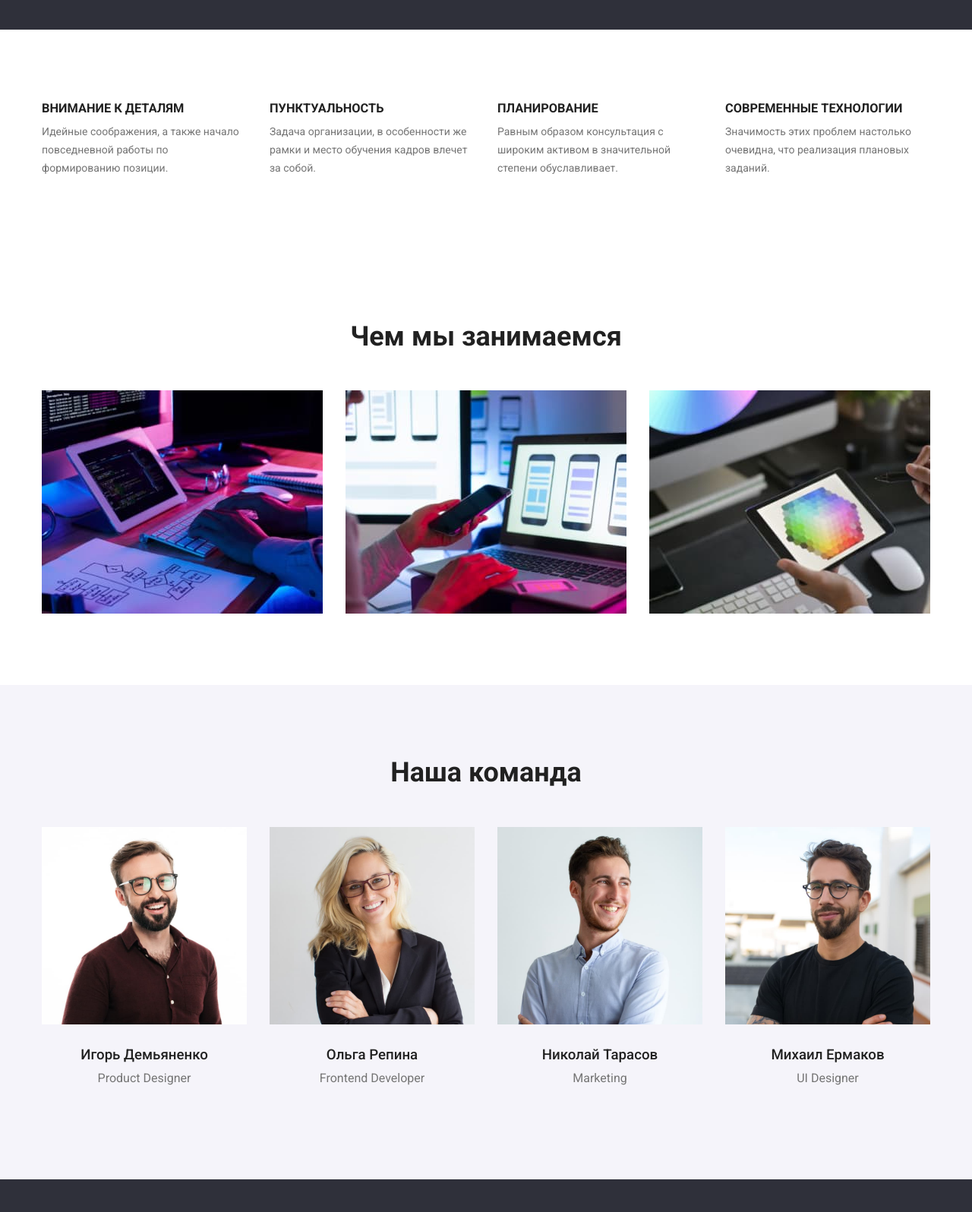
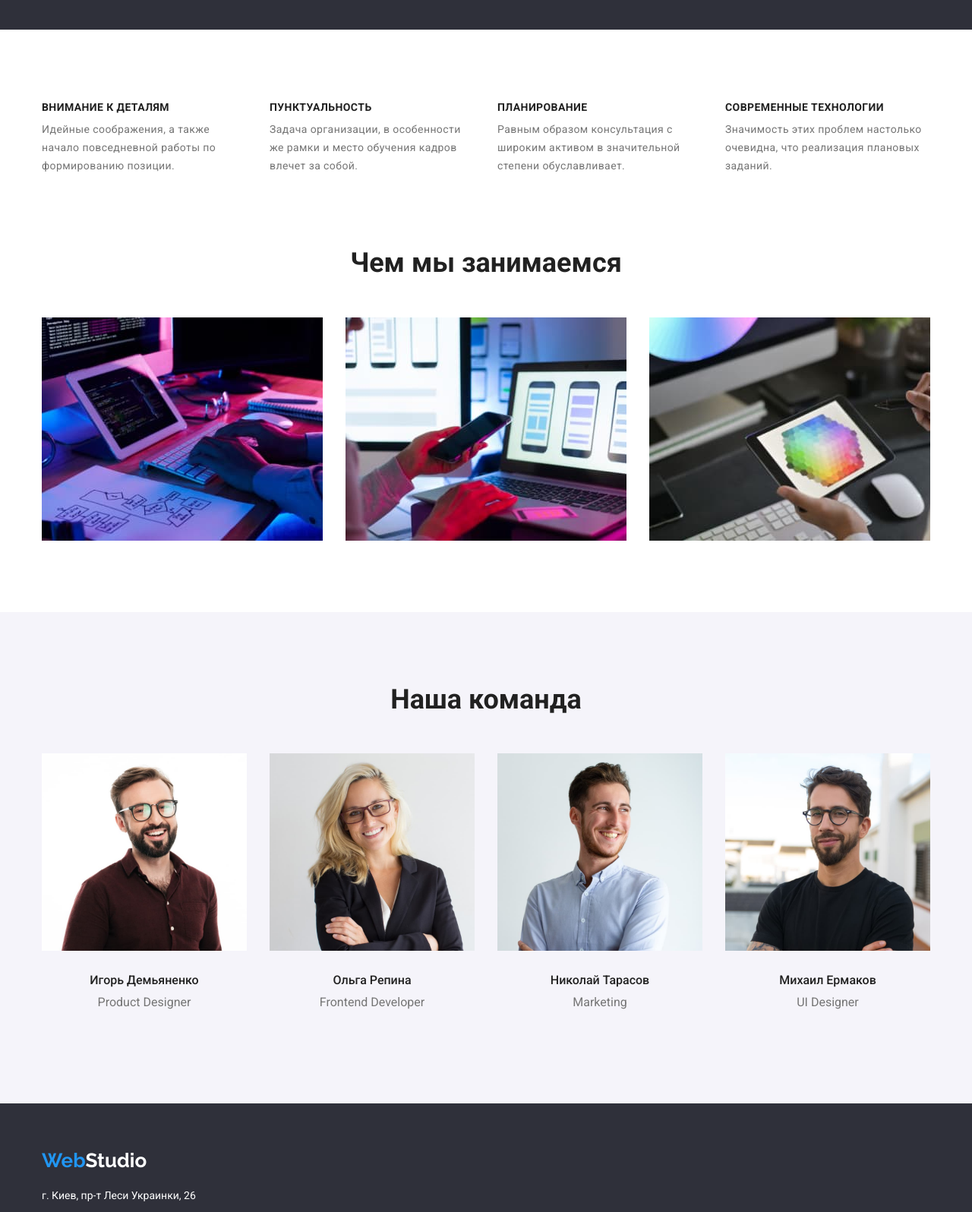
Before and after one commit to NastyaAndreeva/goit-markup-hw-03, a plain HTML site: page index.html in a window 1280 px wide. Shown: the part 660-2256 px from the top of the page at 76% size. Drawn offline with Linux system fonts and the light colour scheme.

Commit message:
HW-3 revised contacts in header, office in footer, margins and paddings in the main sections

```diff
--- a/css/style.css
+++ b/css/style.css
@@ -10,6 +10,8 @@
     --secondary-headings-size: 36px;
     --main-text-family: 'Roboto', sans-serif;
     --secondary-title-weight: 700;
+    --main-letter-spacing: 0.03em;
+    --secondary-letter-spacing: 0.02em;
 }
 
 body {
@@ -72,7 +74,7 @@ img {
     align-items: center;
 }
 
-.header {
+.header a {
     padding-top: 32px;
     padding-bottom: 32px;
 }
@@ -123,6 +125,9 @@ header {
 .navigation-contact {
     color: var(--secondary-text-color);
     text-decoration: none;
+    font-weight: 500;
+    line-height: 1.143;
+    letter-spacing: var(--secondary-letter-spacing);
 }
 
 .navigation-contact:first-child {
@@ -151,6 +156,7 @@ header {
     font-size: 44px;
     font-weight: 900;
     line-height: 1.36;
+    letter-spacing: 0.06em;
     text-transform: uppercase;
     width: 696px;
     text-align: center;
@@ -174,6 +180,8 @@ header {
 
 .characteristics .title {
     font-weight: var(--secondary-title-weight);
+    font-size: var(--main-text-size);
+    letter-spacing: var(--main-letter-spacing);
     line-height: 1.172;
     text-transform: uppercase;
     margin-bottom: 10px;
@@ -181,7 +189,12 @@ header {
 
 .characteristics .text {
     line-height: 1.714;
+    letter-spacing: var(--main-letter-spacing);
     color: var(--secondary-text-color);
+}
+
+.portfolio.section {
+    padding-top: 0;
 }
 
 .detail {
@@ -228,7 +241,7 @@ header {
 .team .title {
     font-weight: 500;
     line-height: 1.172;
-    margin-top: 30px;
+    font-size: 16px;
     margin-bottom: 10px;
     text-align: center;
 }
@@ -238,7 +251,8 @@ header {
     text-decoration: none;
 }
 
-.team li {
+.team-details {
+    padding-top: 30px;
     padding-bottom: 30px;
 }
 
@@ -262,11 +276,23 @@ header {
     margin-top: 20px;
 }
 
+.footer-address li {
+    margin-bottom: 9px;
+}
+
+.footer-address .office {
+    opacity: 1;
+}
+
 .footer-item {
     line-height: 1.714;
     font-style: normal;
     opacity: 0.6;
     text-decoration: none;
+}
+
+.footer-item:last-child {
+    margin-bottom: 0;
 }
 
 .footer-item:hover, .footer-item:focus {
@@ -284,9 +310,11 @@ header {
 .portfolio-buttons .item {
     font-size: 16px;
     font-weight: 500;
-    line-height: 1.625;
+    line-height: 1.857;
     background-color: var(--button-main-color);
-    padding: 9px 21px;
+    padding: 6px 22px;
+    border: none;
+    border-radius: 4px;
 }
 
 .portfolio-buttons li {
--- a/index.html
+++ b/index.html
@@ -21,7 +21,7 @@
           <nav class="header-nav">
             <a href="" class="logo"><span>Web</span>Studio</a>
             <ul class="navigation">
-              <li><a href="" class="navigation-item">Контакты</a></li>
+              <li><a href="./index.html" class="navigation-item">Студия</a></li>
               <li>
                 <a href="./portfolio.html" class="navigation-item">Портфолио</a>
               </li>
@@ -117,29 +117,40 @@
                   alt="Игорь Демьяненко"
                   width="270"
                 />
-                <h3 class="title">Игорь Демьяненко</h3>
-                <p>Product Designer</p></a
-              >
+                <div class="team-details">
+                  <h3 class="title">Игорь Демьяненко</h3>
+                  <p>Product Designer</p>
+                </div>
+                </a>
             </li>
             <li>
               <a href=""
                 ><img src="./images/pic2.jpg" class="image" alt="Ольга Репина" width="270" />
-                <h3 class="title">Ольга Репина</h3>
-                <p>Frontend Developer</p></a
+                <div class="team-details">
+                  <h3 class="title">Ольга Репина</h3>
+                  <p>Frontend Developer</p>
+                </div>
+                </a
               >
             </li>
             <li>
               <a href=""
                 ><img src="./images/pic3.jpg" class="image" alt="Николай Тарасов" width="270" />
-                <h3 class="title">Николай Тарасов</h3>
-                <p>Marketing</p></a
+                <div class="team-details">
+                  <h3 class="title">Николай Тарасов</h3>
+                  <p>Marketing</p>
+                </div>
+                </a
               >
             </li>
             <li>
               <a href=""
                 ><img src="./images/pic4.jpg" class="image" alt="Михаил Ермаков" width="270" />
-                <h3 class="title">Михаил Ермаков</h3>
-                <p>UI Designer</p></a
+                <div class="team-details">
+                  <h3 class="title">Михаил Ермаков</h3>
+                  <p>UI Designer</p>
+                </div>
+                </a
               >
             </li>
           </ul>
@@ -153,7 +164,7 @@
         <address>
           <ul class="footer-address">
             <li>
-              <a href="" class="footer-item">г. Киев, пр-т Леси Украинки, 26</a>
+              <a href="" class="footer-item office">г. Киев, пр-т Леси Украинки, 26</a>
             </li>
             <li><a href="" class="footer-item">info@example.com</a></li>
             <li><a href="" class="footer-item">+38 099 111 11 11</a></li>
```
Also changed, not shown: portfolio.html (+4 -4 lines).
